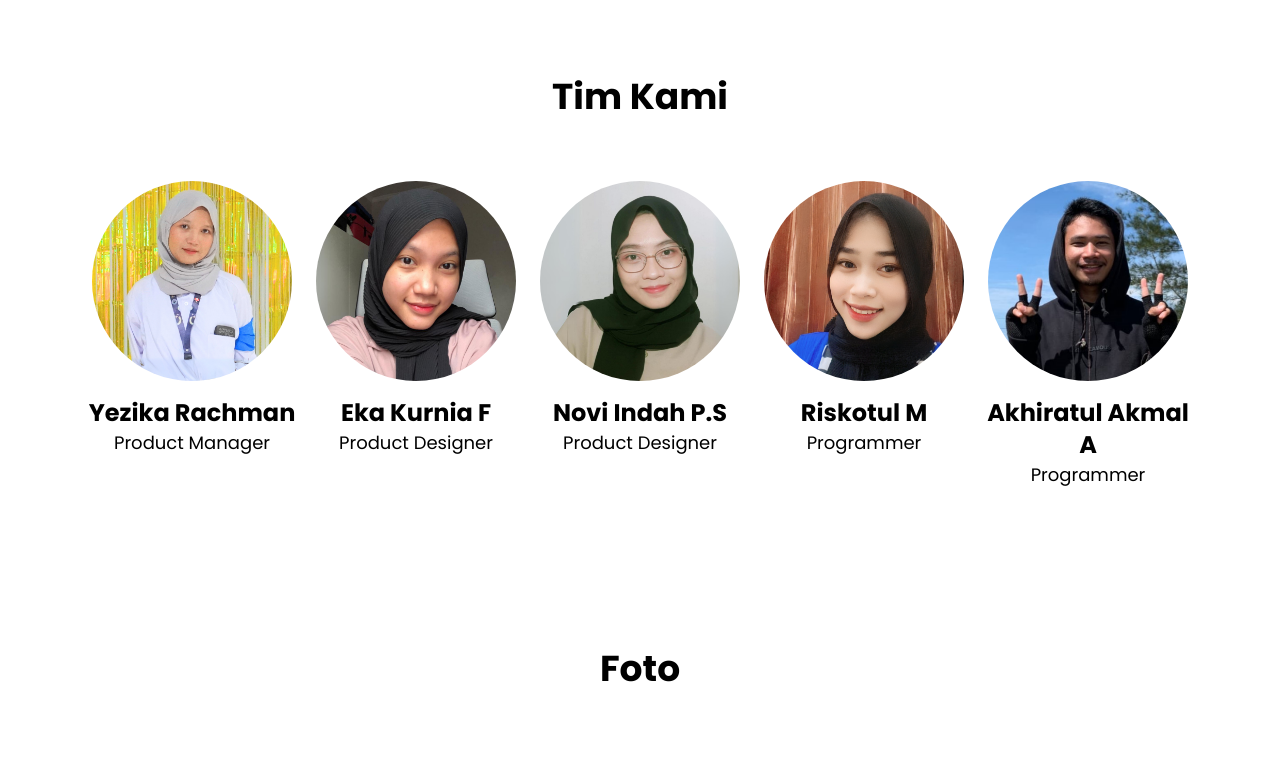
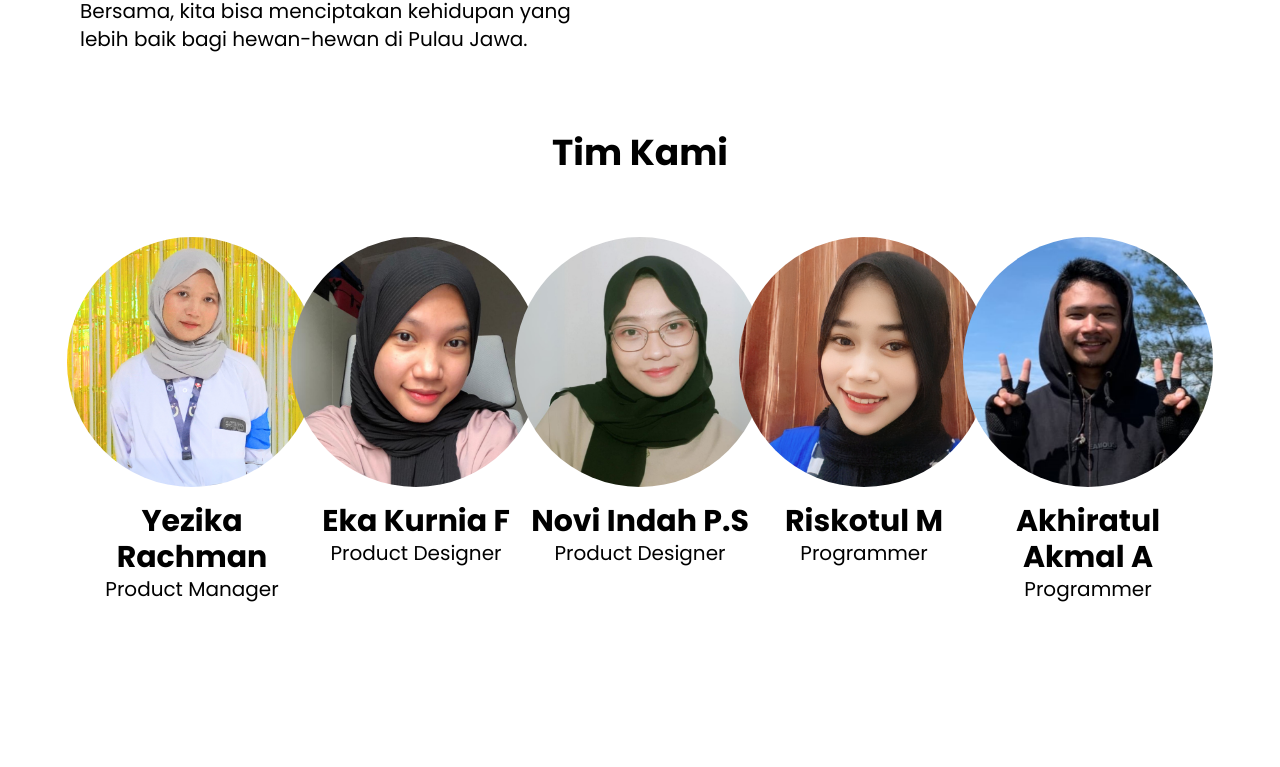
Before and after one commit to Riskotul/Massive-Challenge, a React (Vite) app: page /about in a window 1280 px wide. Shown: the part 736-1503 px from the top of the page. Built offline with nearby package versions, Linux system fonts and the light colour scheme.

Commit message:
update header dan space ukuran padding

```diff
--- a/src/assets/components/Layouts/ContactPage/FormSection/FormSection.jsx
+++ b/src/assets/components/Layouts/ContactPage/FormSection/FormSection.jsx
@@ -1,6 +1,6 @@
 const FormSection = () => {
   return (
-    <section className="mt-[49px] flex flex-col gap-[49px] mb-[31px]">
+    <section className="mt-[49px] flex flex-col gap-[49px] mb-20">
       <h1 className="text-[36px] font-bold">
         Kami Siap Membantu Anda Kirimkan Pesan Kepada Kami!{" "}
       </h1>
--- a/src/assets/components/Layouts/ServicesPage/ServicesHeroSection/ServicesHeroSection.jsx
+++ b/src/assets/components/Layouts/ServicesPage/ServicesHeroSection/ServicesHeroSection.jsx
@@ -64,12 +64,12 @@ const ServicesHeroSection = () => {
         <h1 className="text-[24px] md:text-[36px] font-bold">
           Hey! Ayo adopsi calon peliharaanmu sekarang
         </h1>
-        <h2 className="text-base md:text-lg">
+        <h2 className="text-xl md:text-2xl">
           Cari dan temukan teman untuk dibawa pulang ke rumah sekarang juga
         </h2>
         <button
           onClick={handlePopUpAdopsi}
-          className="w-full md:w-[87px] h-fit py-[10px] bg-white rounded-lg font-semibold mt-4"
+          className="w-full md:w-[200px] h-fit py-[10px] bg-white rounded-lg font-semibold text-2xl mt-4"
         >
           Adopsi
         </button>
--- a/src/assets/components/Pages/AboutPage/AboutPage.jsx
+++ b/src/assets/components/Pages/AboutPage/AboutPage.jsx
@@ -22,7 +22,7 @@ const AboutPage = () => {
             <div className="main-content flex flex-col lg:flex-row items-center gap-10">
               <div className="content flex-1 mt-10 lg:mt-0">
                 <h1 className="text-4xl font-bold mb-12">Tentang Kami</h1>
-                <p className="text-lg leading-7">
+                <p className="text-xl leading-7">
                   Kami berkomitmen untuk menyelamatkan, merawat, dan mencarikan
                   rumah baru bagi hewan-hewan terlantar di Pulau Jawa. Melalui
                   program adopsi yang bertanggung jawab, kami berusaha
@@ -50,59 +50,59 @@ const AboutPage = () => {
             </h1>
             <div className="tim-kami flex flex-wrap justify-center">
               <div className="item text-center w-full sm:w-1/2 md:w-1/3 lg:w-1/4 xl:w-1/5 flex flex-col items-center">
-                <div className="image-container w-[200px] h-[200px] overflow-hidden rounded-full mb-4">
+                <div className="image-container w-[250px] h-[250px] overflow-hidden rounded-full mb-4">
                   <img
                     src={teamImage1}
                     alt="Yezika Rachman"
                     className="w-full h-full object-cover"
                   />
                 </div>
-                <p className="text-2xl font-bold">Yezika Rachman</p>
-                <span className="text-lg">Product Manager</span>
+                <p className="text-3xl font-bold">Yezika Rachman</p>
+                <span className="text-xl">Product Manager</span>
               </div>
               <div className="item text-center w-full sm:w-1/2 md:w-1/3 lg:w-1/4 xl:w-1/5 flex flex-col items-center">
-                <div className="image-container w-[200px] h-[200px] overflow-hidden rounded-full mb-4">
+                <div className="image-container w-[250px] h-[250px] overflow-hidden rounded-full mb-4">
                   <img
                     src={teamImage2}
                     alt="Eka Kurnia F"
                     className="w-full h-full object-cover"
                   />
                 </div>
-                <p className="text-2xl font-bold">Eka Kurnia F</p>
-                <span className="text-lg">Product Designer</span>
+                <p className="text-3xl font-bold">Eka Kurnia F</p>
+                <span className="text-xl">Product Designer</span>
               </div>
               <div className="item text-center w-full sm:w-1/2 md:w-1/3 lg:w-1/4 xl:w-1/5 flex flex-col items-center">
-                <div className="image-container w-[200px] h-[200px] overflow-hidden rounded-full mb-4">
+                <div className="image-container w-[250px] h-[250px] overflow-hidden rounded-full mb-4">
                   <img
                     src={teamImage3}
                     alt="Novi Indah P.S"
                     className="w-full h-full object-cover"
                   />
                 </div>
-                <p className="text-2xl font-bold">Novi Indah P.S</p>
-                <span className="text-lg">Product Designer</span>
+                <p className="text-3xl font-bold">Novi Indah P.S</p>
+                <span className="text-xl">Product Designer</span>
               </div>
               <div className="item text-center w-full sm:w-1/2 md:w-1/3 lg:w-1/4 xl:w-1/5 flex flex-col items-center">
-                <div className="image-container w-[200px] h-[200px] overflow-hidden rounded-full mb-4">
+                <div className="image-container w-[250px] h-[250px] overflow-hidden rounded-full mb-4">
                   <img
                     src={teamImage4}
                     alt="Riskotul M"
                     className="w-full h-full object-cover"
                   />
                 </div>
-                <p className="text-2xl font-bold">Riskotul M</p>
-                <span className="text-lg">Programmer</span>
+                <p className="text-3xl font-bold">Riskotul M</p>
+                <span className="text-xl">Programmer</span>
               </div>
               <div className="item text-center w-full sm:w-1/2 md:w-1/3 lg:w-1/4 xl:w-1/5 flex flex-col items-center">
-                <div className="image-container w-[200px] h-[200px] overflow-hidden rounded-full mb-4">
+                <div className="image-container w-[250px] h-[250px] overflow-hidden rounded-full mb-4">
                   <img
                     src={teamImage5}
                     alt="Akhiratul Akmal A"
                     className="w-full h-full object-cover"
                   />
                 </div>
-                <p className="text-2xl font-bold">Akhiratul Akmal A</p>
-                <span className="text-lg">Programmer</span>
+                <p className="text-3xl font-bold">Akhiratul Akmal A</p>
+                <span className="text-xl">Programmer</span>
               </div>
             </div>
 
--- a/src/assets/components/Pages/AdopsiAnjingPage/AdopsiAnjingPage.jsx
+++ b/src/assets/components/Pages/AdopsiAnjingPage/AdopsiAnjingPage.jsx
@@ -57,20 +57,20 @@ const AdopsiAnjingPage = () => {
       <div>
         <div className="bg-[#8DD67A] py-12 px-8 lg:px-16 flex flex-col lg:flex-row justify-between items-center mt-20">
           <div className="flex-1 flex flex-col items-center lg:items-start">
-            <h1 className="text-3xl lg:text-5xl font-bold mb-5 text-center lg:text-left">
+            <h1 className="text-4xl lg:text-6xl font-bold mb-5 text-center lg:text-left">
               Hallo pecinta Anjing
             </h1>
-            <p className="text-lg lg:text-xl text-center lg:text-left">
-              “Temukan sahabat anjing impianmu di
-              <br /> sini. Kami menyediakan anjing yang <br />
-              siap untuk diadopsi. Ayo, selamatkan <br />
-              dan rawat anjing ini bersama kami!”
+            <p className="text-xl lg:text-3xl text-center lg:text-left">
+              “Temukan sahabat anjing impianmu di sini. Kami menyediakan anjing
+              yang <br />
+              siap untuk diadopsi. Ayo, selamatkan dan rawat anjing ini bersama
+              kami!”
             </p>
           </div>
           <img
             src={HeaderAdopsianjing}
             alt="Deskripsi gambar"
-            className="w-[774px] h-[478px]"
+            className="w-[874px] h-[578px]"
           />
         </div>
 
--- a/src/assets/components/Pages/AdopsiKucingPage/AdopsiKucingPage.jsx
+++ b/src/assets/components/Pages/AdopsiKucingPage/AdopsiKucingPage.jsx
@@ -58,10 +58,10 @@ const AdopsiKucingPage = () => {
       <div>
         <div className="bg-[#8DD67A] py-12 px-8 lg:px-16 flex flex-col lg:flex-row justify-between items-center mt-20">
           <div className="flex-1 flex flex-col items-center lg:items-start">
-            <h1 className="text-3xl lg:text-5xl font-bold mb-5 text-center lg:text-left">
+            <h1 className="text-4xl lg:text-6xl font-bold mb-5 text-center lg:text-left">
               Hallo pecinta kucing
             </h1>
-            <p className="text-xl lg:text-2xl text-center lg:text-left">
+            <p className="text-xl lg:text-3xl text-center lg:text-left">
               “Temukan sahabat kucing impianmu di sini. Kami menyediakan kucing
               yang <br />
               siap untuk diadopsi. Ayo, selamatkan dan rawat kucing ini bersama
@@ -71,7 +71,7 @@ const AdopsiKucingPage = () => {
           <img
             src={HeaderAdopsikucing}
             alt="Deskripsi gambar"
-            className="w-[774px] h-[478px]"
+            className="w-[874px] h-[578px]"
           />
         </div>
 
```
Also changed, not shown: src/assets/components/Pages/HomePage/HomePage.jsx (+9 -8 lines).
